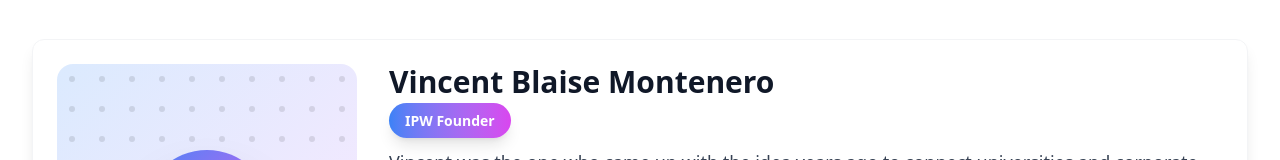
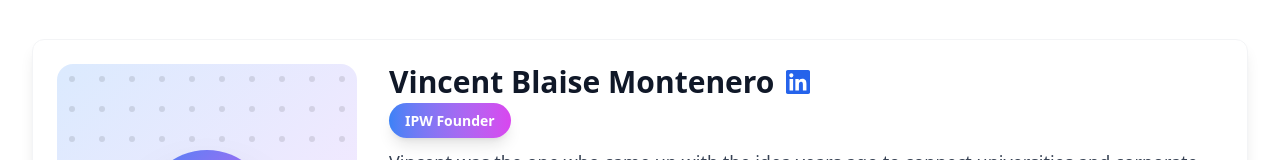
Before and after one commit to muzikp/IPW-2026, a SvelteKit app: page /about in a window 1280 px wide. Shown: the part 636-796 px from the top of the page. Built offline with nearby package versions, Linux system fonts and the light colour scheme.

Commit message:
Add LinkedIn for Vincent Montenero

```diff
--- a/src/routes/about/+page.svelte
+++ b/src/routes/about/+page.svelte
@@ -7,7 +7,8 @@
 			name: 'Vincent Blaise Montenero',
 			role: 'IPW Founder',
 			bio: 'Vincent was the one who came up with the idea years ago to connect universities and corporate partners, aiming to bring students an authentic experience of a small consulting team providing services to leading global brands; for companies, his concept brings fresh perspectives on challenges and connects businesses with talented potential employees.',
-			photo: 'placeholder-vincent'
+			photo: 'placeholder-vincent',
+			linkedin: 'https://www.linkedin.com/in/vincentmontenero/'
 		},
 		{
 			name: 'Pavel Mužík',
```
